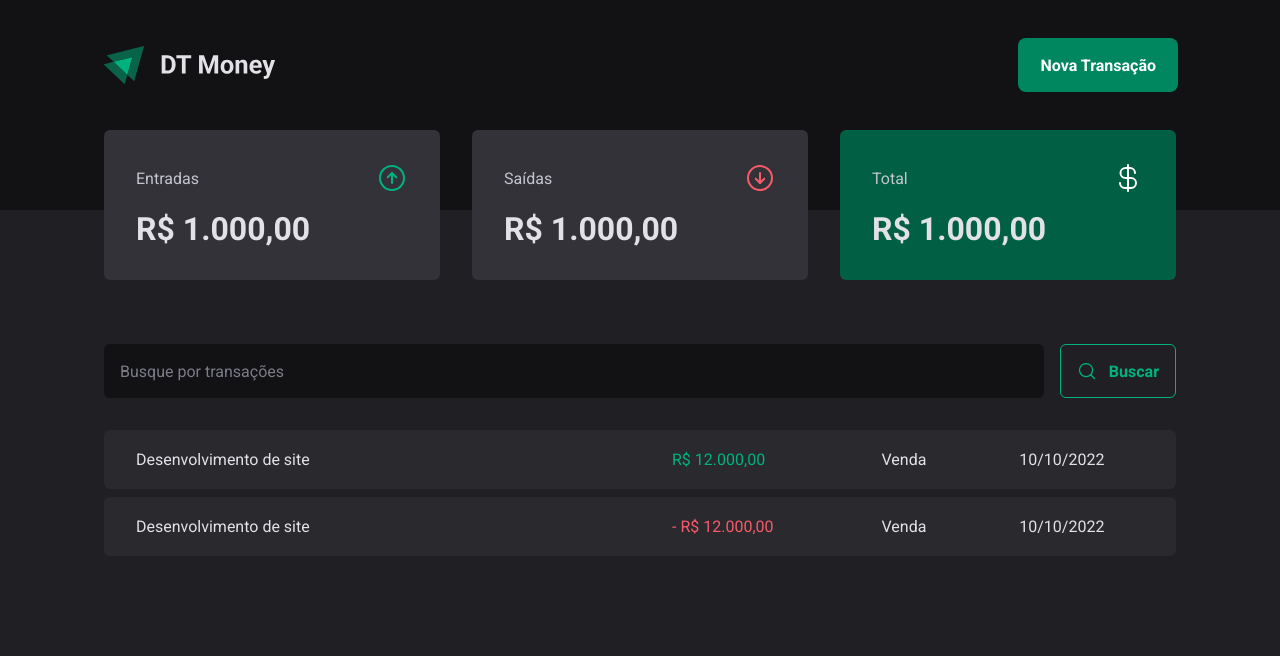
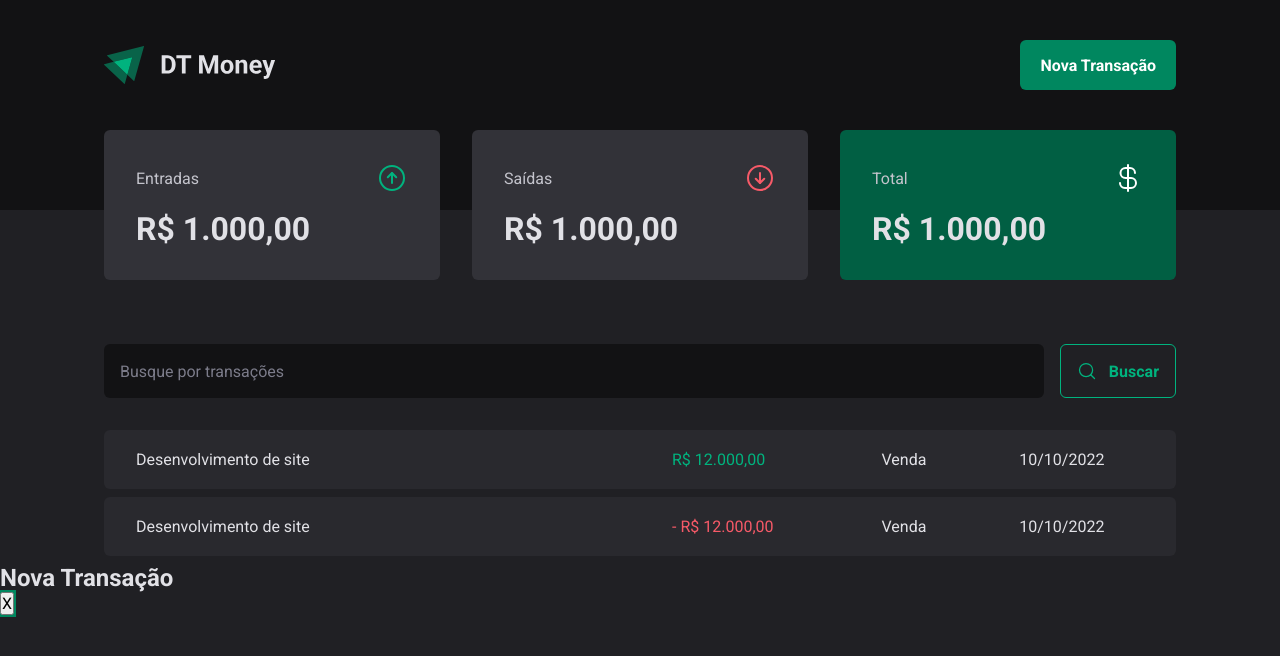
Before and after one commit to rodrocha444/dt-money-rocketseat, a React (Vite) app: page / in a window 1280 px wide. Both pictures are taken after a click on the button "Nova Transação". Shown: the top 656 px of the page. Built offline with nearby package versions, Linux system fonts and the light colour scheme.

Commit message:
added Dialog

```diff
--- a/package.json
+++ b/package.json
@@ -9,6 +9,7 @@
     "preview": "vite preview"
   },
   "dependencies": {
+    "@radix-ui/react-dialog": "^1.0.0",
     "@types/styled-components": "^5.1.26",
     "phosphor-react": "^1.4.1",
     "react": "^18.2.0",
--- a/src/components/Header/index.tsx
+++ b/src/components/Header/index.tsx
@@ -1,5 +1,5 @@
 import { HeaderContainer, HeaderContent, NewTransactionButton } from "./styles";
-
+import * as Dialog from '@radix-ui/react-dialog'
 import LogoImg from '../../assets/logo.svg'
 
 export function Header() {
@@ -8,7 +8,21 @@
       <HeaderContent>
         <img src={LogoImg} alt="" />
 
-        <NewTransactionButton>Nova Transação</NewTransactionButton>
+        <Dialog.Root>
+          <Dialog.Trigger asChild>
+            <NewTransactionButton>Nova Transação</NewTransactionButton>
+          </Dialog.Trigger>
+
+          <Dialog.Portal>
+            <Dialog.Overlay/>
+
+            <Dialog.Content>
+              <Dialog.Title>Nova Transação</Dialog.Title>
+
+              <Dialog.Close>X</Dialog.Close>
+            </Dialog.Content>
+          </Dialog.Portal>
+        </Dialog.Root>
       </HeaderContent>
     </HeaderContainer>
   )
```
Also changed, not shown: 1 other file (tests, documents, lock files or other folders).
